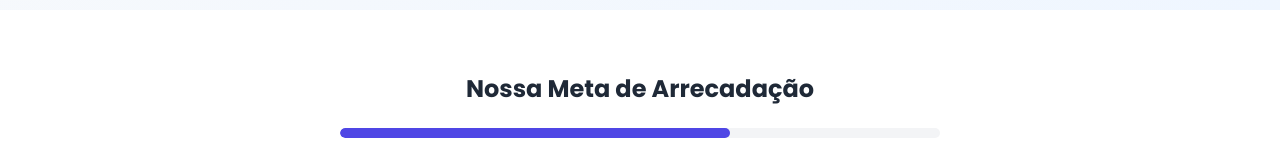
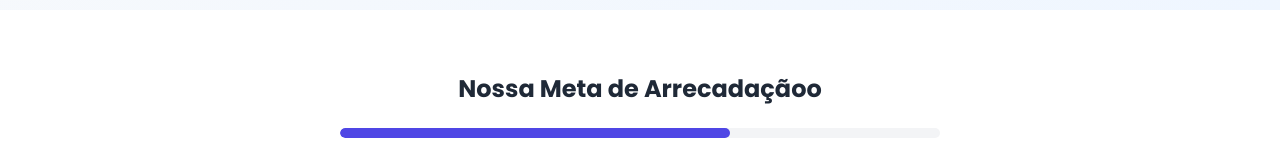
Before and after one commit to joaovitorcostadev/projeto-obafog, a plain HTML site: page index.html in a window 1280 px wide. Shown: the part 603-754 px from the top of the page. Drawn offline with Linux system fonts and the light colour scheme.

Commit message:
commit atualziação

```diff
--- a/index.html
+++ b/index.html
@@ -74,7 +74,7 @@
 
     <section class="progress-bar-section">
       <div class="container">
-        <h2>Nossa Meta de Arrecadação</h2>
+        <h2>Nossa Meta de Arrecadaçãoo</h2>
         <div class="progress-container">
           <div class="progress-bar" id="progress-bar">
             <div class="progress-fill" id="progress-fill"></div>
```
